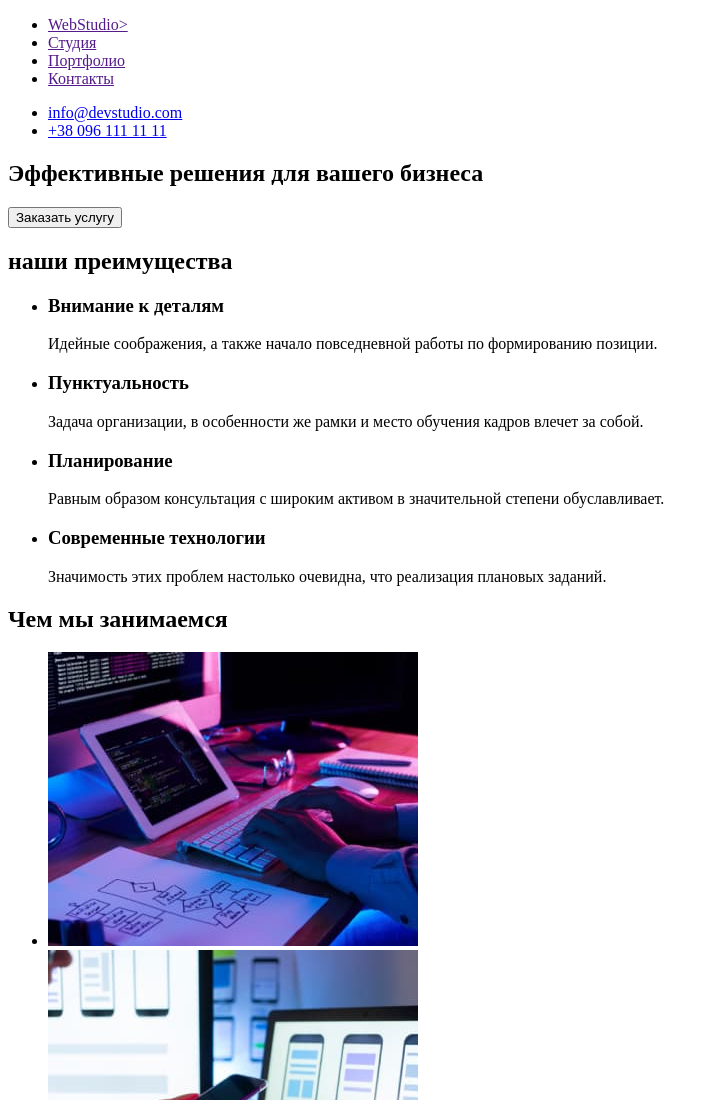
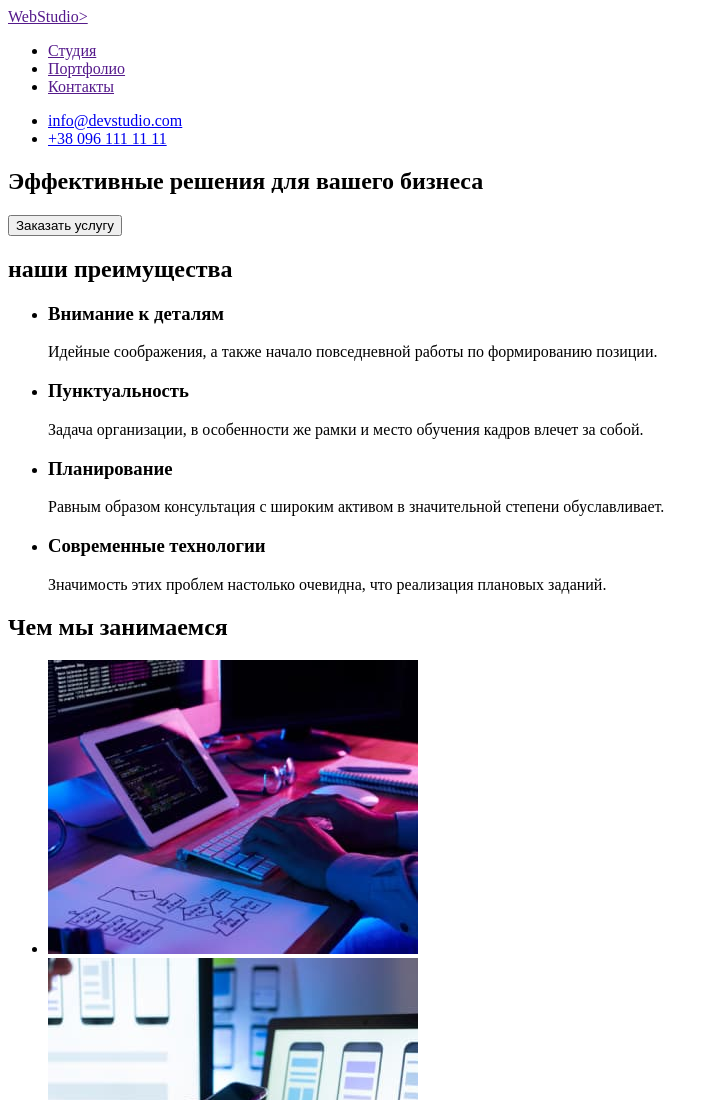
Before and after one commit to yelena-create/goit-markup-hw-01, a plain HTML site: page index.html in a window 1280 px wide. Shown: the top 1100 px of the page, without its empty margins (0-719 px from the left). Drawn offline with Linux system fonts and the light colour scheme.

Commit message:
change2 hw1

```diff
--- a/index.html
+++ b/index.html
@@ -10,8 +10,8 @@
   <body>
     <header>
       <nav>
+        <a href="">WebStudio></a>
         <ul>
-          <li><a href="">WebStudio></a></li>
           <li>
             <a href="">Студия</a>
           </li>
```
